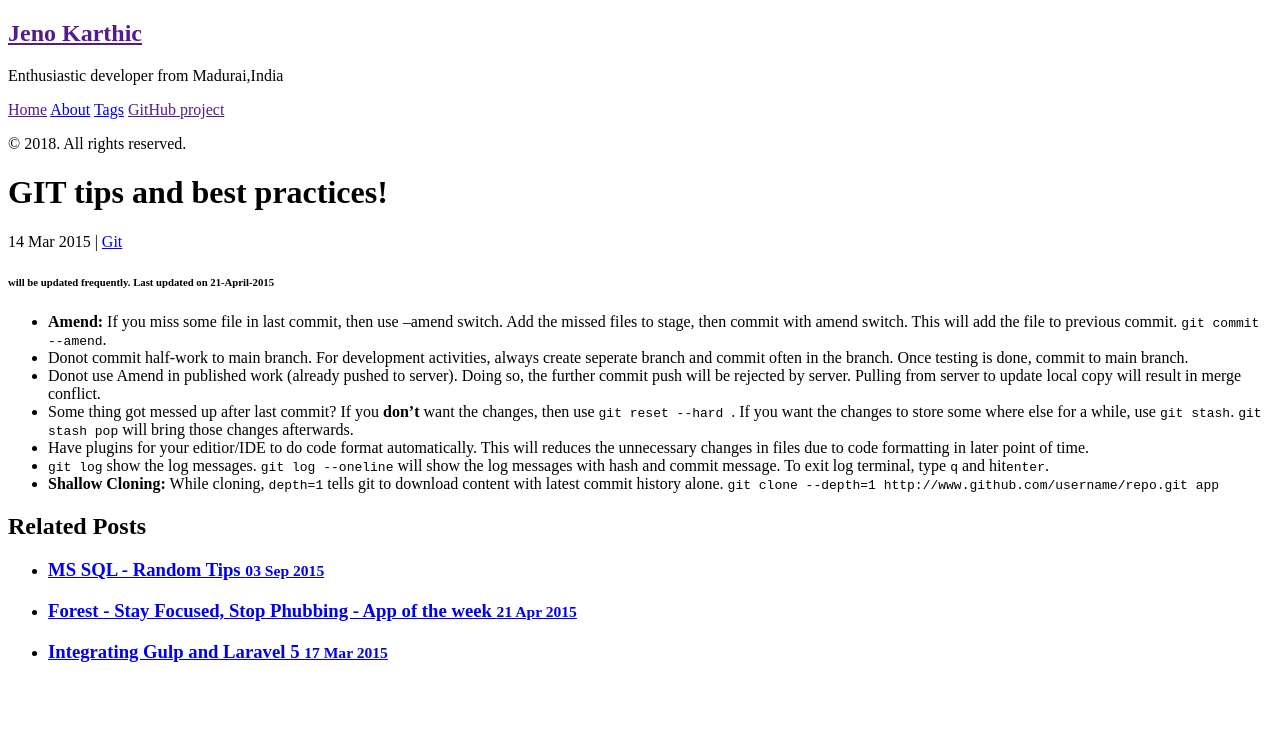
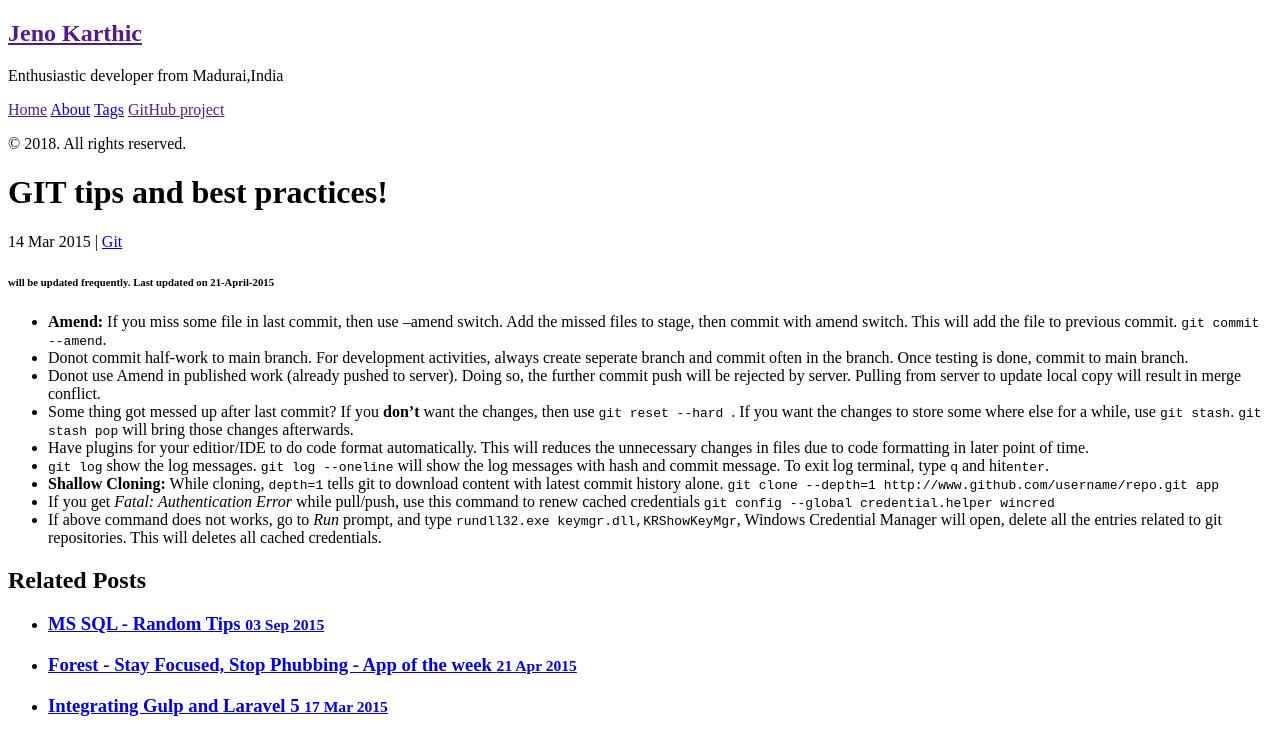
Before and after one commit to jenokarthic/jenokarthic.github.io, a Jekyll site: the page built from _posts/2015-3-14-Git-Tips.md, in a window 1280 px wide. Shown: the top 755 px of the page. Built offline with Jekyll 4.4.1, drawn with Linux system fonts in a browser that asks for light colours; Markdown is read by kramdown in place of the engine named in the settings; comment, search, counter and statistics services are not loaded.

Commit message:
Update 2015-3-14-Git-Tips.md

```diff
--- a/_posts/2015-3-14-Git-Tips.md
+++ b/_posts/2015-3-14-Git-Tips.md
@@ -13,3 +13,5 @@ tags: [git]
 * Have plugins for your editior/IDE to do code format automatically. This will reduces the unnecessary changes in files due to code formatting in later point of time.
 * `git log` show the log messages.  `git log --oneline` will show the log messages with hash and commit message.  To  exit log terminal, type <kbd>q</kbd> and hit`enter`.
 * **Shallow Cloning:** While cloning, `depth=1`  tells git to download  content with latest commit history alone.   `git clone --depth=1 http://www.github.com/username/repo.git app`
+* If you get *Fatal: Authentication Error* while pull/push, use this command to renew cached credentials `git config --global credential.helper wincred`
+* If above command does not works, go to *Run* prompt, and type `rundll32.exe keymgr.dll,KRShowKeyMgr`, Windows Credential Manager will open, delete all the entries related to git repositories. This will deletes all cached credentials.
```
